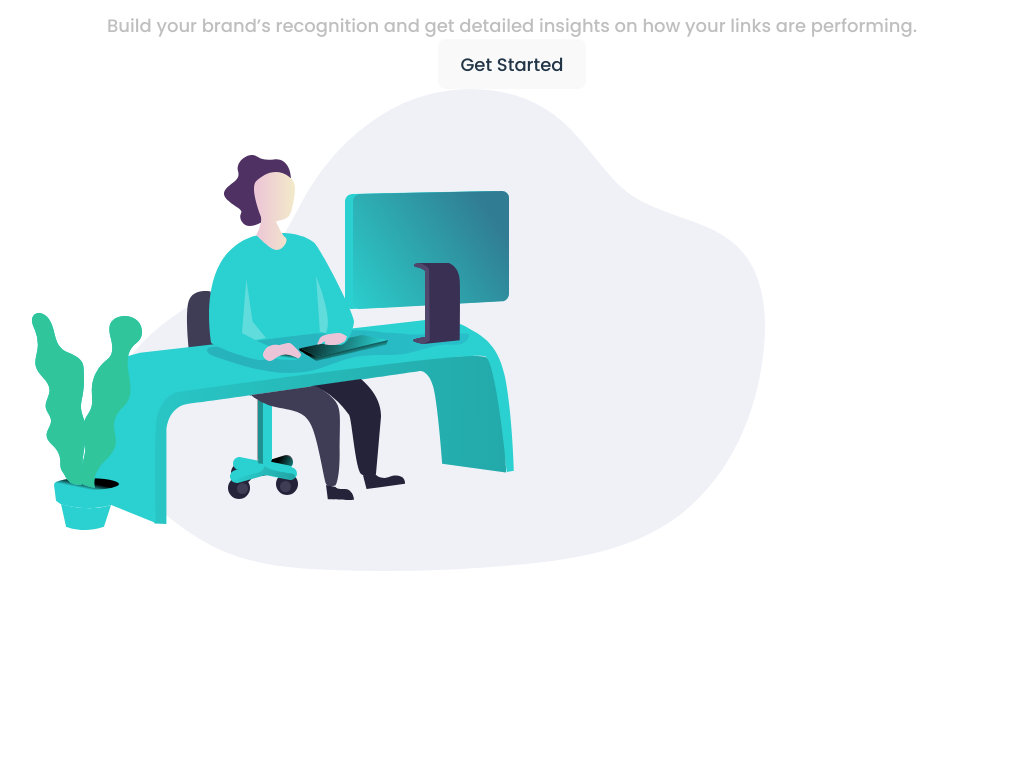
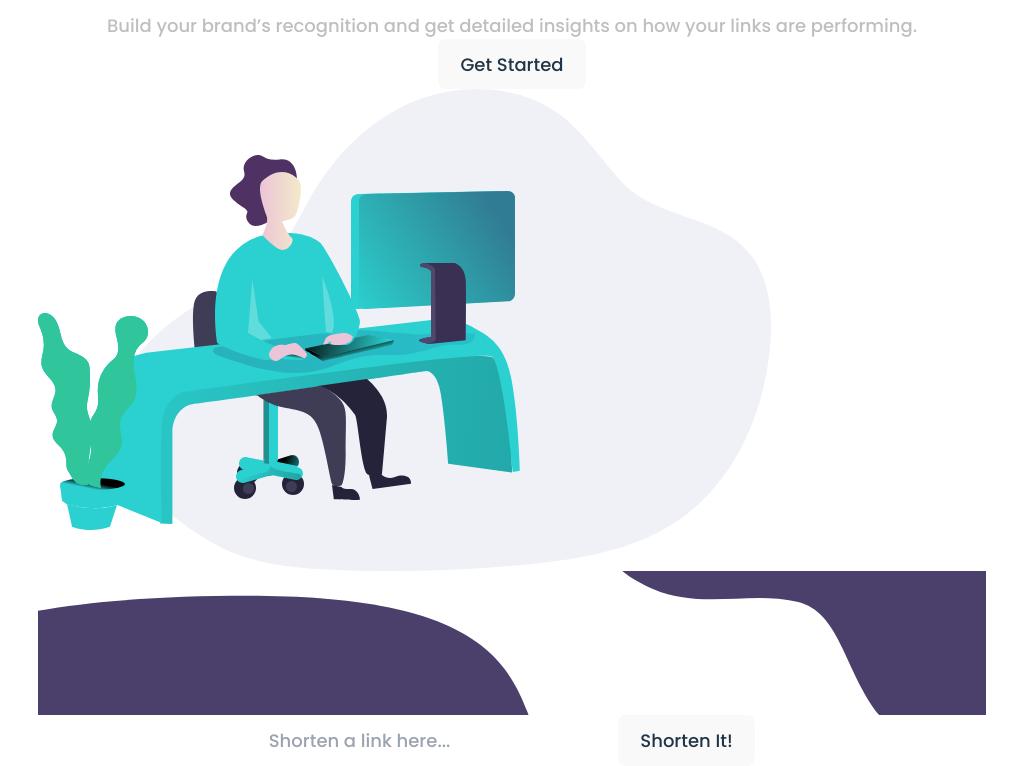
Before and after one commit to BashS117/url-shortening-landing-page, a React (Vite) app: page / in a window 1280 px wide. Shown: the part 506-1272 px from the top of the page, without its empty margins (128-1145 px from the left). Before the commit the page ends 1077 px from the top, so only its background shows below. Built offline with nearby package versions, Linux system fonts and the light colour scheme.

Commit message:
feat Shorten Component

```diff
--- a/src/components/Main/index.jsx
+++ b/src/components/Presentation/index.jsx
@@ -1,9 +1,9 @@
 import React from 'react'
 import ilustrationWorking from '../../assets/illustration-working.svg'
 
-const Main = () => {
+const Presentation = () => {
   return (
-    <section className=' flex'>
+    <section className=' flex mb-[140px]'>
 
     <div className='mt-[70px] text-start w-[570px] '>
         <h1 className='mb-1 '>
@@ -25,4 +25,4 @@ const Main = () => {
   )
 }
 
-export default Main
+export default Presentation
--- /dev/null
+++ b/src/components/Shorten/index.jsx
@@ -0,0 +1,28 @@
+import React from 'react'
+import bgFormImage from '../../assets/bg-shorten-desktop.svg'
+
+
+const Shorten = () => {
+  return (
+    <div className=' overflow-hidden rounded-[8px] bg-[var(--Dark-Violet)] relative flex flex-center justify-center'>
+            <img src={bgFormImage} alt="" className='absolute top-0 left-0 w-full h-full'/>
+
+            <div className='z-10 p-[60px]'>
+
+              <input type="text" placeholder='Shorten a link here...' />
+
+              <button>Shorten It!</button>
+
+
+
+            </div>
+
+
+
+
+
+    </div>
+  )
+}
+
+export default Shorten
--- a/src/index.css
+++ b/src/index.css
@@ -31,7 +31,7 @@ body {
   padding: 0px;
   /* display: flex; */
   /* place-items: center; */
-  padding-inline: 160px;
+  padding-inline: 166px;
   min-width: 320px;
   max-width: 1440px;
   min-height: 100vh;
--- a/src/pages/Home/index.jsx
+++ b/src/pages/Home/index.jsx
@@ -1,16 +1,16 @@
 import React from 'react'
-import ilustrationWorking from '../../assets/illustration-working.svg'
-import Main from '../../components/Main'
+import Shorten from '../../components/Shorten'
+import Presentation from '../../components/Presentation'
 
 const Home = () => {
   return (<>
 
-  <div className='App  text-center w-full '>
-
-  <Main/>
+  <main className='App  text-center w-full '>
+    <Presentation/>
+    <Shorten/>
 
 
-  </div>
+  </main>
   </>
   )
 }
```
Also changed, not shown: src/components/Header/index.jsx (+1 -1 lines).
